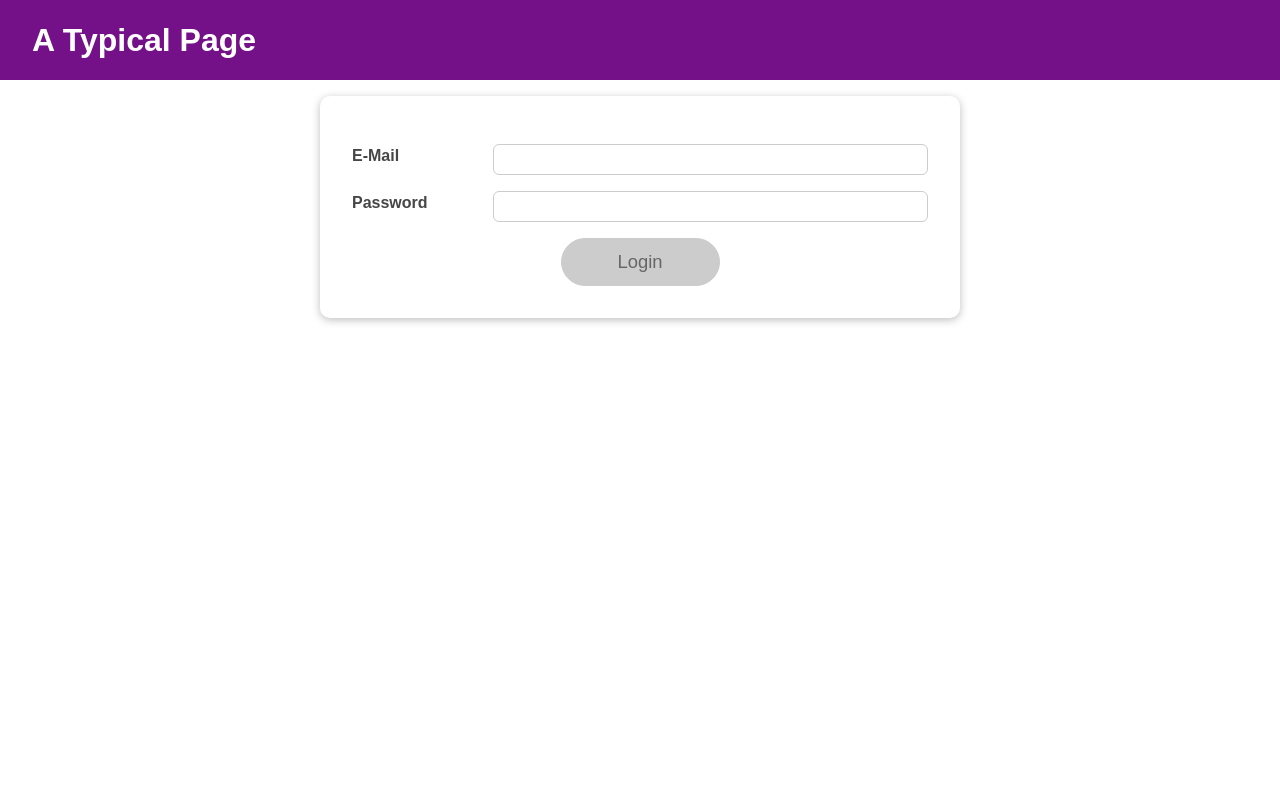
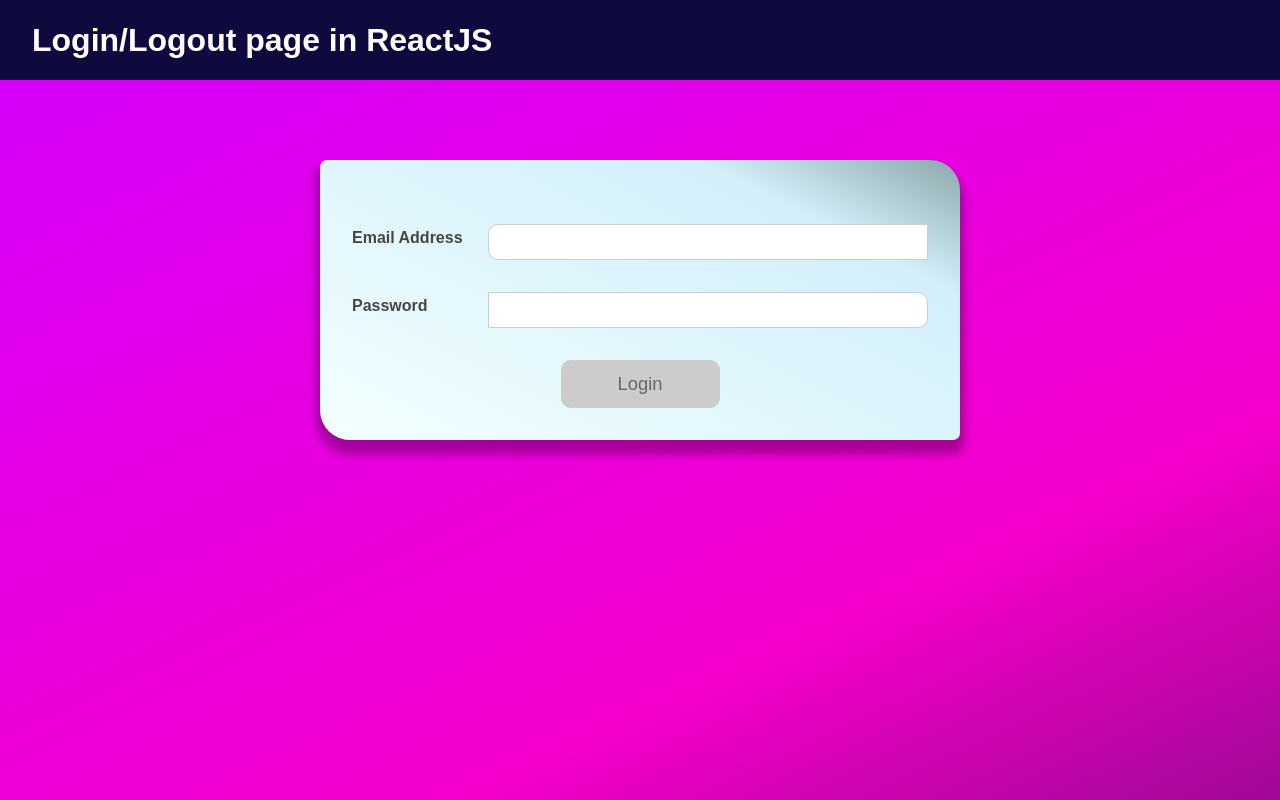
Before and after one commit to MatinT-SA/login-logout-react, a React (Create React App) app: page / in a window 1280 px wide. Shown: the top 800 px of the page. Built offline with nearby package versions, Linux system fonts and the light colour scheme.

Commit message:
adding some styles to it

```diff
--- a/public/index.html
+++ b/public/index.html
@@ -1,43 +1,20 @@
 <!DOCTYPE html>
 <html lang="en">
-  <head>
+
+<head>
     <meta charset="utf-8" />
     <link rel="icon" href="%PUBLIC_URL%/favicon.ico" />
     <meta name="viewport" content="width=device-width, initial-scale=1" />
     <meta name="theme-color" content="#000000" />
-    <meta
-      name="description"
-      content="Web site created using create-react-app"
-    />
+    <meta name="description" content="Web site created using create-react-app" />
     <link rel="apple-touch-icon" href="%PUBLIC_URL%/logo192.png" />
-    <!--
-      manifest.json provides metadata used when your web app is installed on a
-      user's mobile device or desktop. See https://developers.google.com/web/fundamentals/web-app-manifest/
-    -->
     <link rel="manifest" href="%PUBLIC_URL%/manifest.json" />
-    <!--
-      Notice the use of %PUBLIC_URL% in the tags above.
-      It will be replaced with the URL of the `public` folder during the build.
-      Only files inside the `public` folder can be referenced from the HTML.
+    <title>Login/LogOut in React</title>
+</head>
 
-      Unlike "/favicon.ico" or "favicon.ico", "%PUBLIC_URL%/favicon.ico" will
-      work correctly both with client-side routing and a non-root public URL.
-      Learn how to configure a non-root public URL by running `npm run build`.
-    -->
-    <title>React App</title>
-  </head>
-  <body>
+<body>
     <noscript>You need to enable JavaScript to run this app.</noscript>
     <div id="root"></div>
-    <!--
-      This HTML file is a template.
-      If you open it directly in the browser, you will see an empty page.
+</body>
 
-      You can add webfonts, meta tags, or analytics to this file.
-      The build step will place the bundled scripts into the <body> tag.
-
-      To begin the development, run `npm start` or `yarn start`.
-      To create a production bundle, use `npm run build` or `yarn build`.
-    -->
-  </body>
 </html>
--- a/src/components/Home/Home.js
+++ b/src/components/Home/Home.js
@@ -4,11 +4,11 @@
 import classes from './Home.module.css';
 
 const Home = (props) => {
-  return (
-    <Card className={classes.home}>
-      <h1>Welcome back!</h1>
-    </Card>
-  );
+    return (
+        <Card className={classes.home}>
+            <h1>You are logged in now.</h1>
+        </Card>
+    );
 };
 
 export default Home;
--- a/src/components/Login/Login.js
+++ b/src/components/Login/Login.js
@@ -44,11 +44,10 @@
         <Card className={classes.login}>
             <form onSubmit={submitHandler}>
                 <div
-          className={`${classes.control} ${
-            emailIsValid === false ? classes.invalid : ''
+                    className={`${classes.control} ${emailIsValid === false ? classes.invalid : ''
                         }`}
                 >
-          <label htmlFor="email">E-Mail</label>
+                    <label htmlFor="email">Email Address</label>
                     <input
                         type="email"
                         id="email"
@@ -58,8 +57,7 @@
                     />
                 </div>
                 <div
-          className={`${classes.control} ${
-            passwordIsValid === false ? classes.invalid : ''
+                    className={`${classes.control} ${passwordIsValid === false ? classes.invalid : ''
                         }`}
                 >
                     <label htmlFor="password">Password</label>
--- a/src/components/Login/Login.module.css
+++ b/src/components/Login/Login.module.css
@@ -6,7 +6,7 @@
 }
 
 .control {
-  margin: 1rem 0;
+    margin: 2rem 0;
     display: flex;
     align-items: stretch;
     flex-direction: column;
@@ -27,9 +27,17 @@
 .control input {
     flex: 3;
     font: inherit;
-  padding: 0.35rem 0.35rem;
-  border-radius: 6px;
+    padding: 0.5rem 1rem;
+    /* border-radius: 10px 5px; */
     border: 1px solid #ccc;
+}
+
+.control:nth-child(1) input {
+    border-radius: 10px 0 0 10px;
+}
+
+.control:nth-child(2) input {
+    border-radius: 0 10px 10px 0;
 }
 
 .control input:focus {
--- a/src/components/MainHeader/MainHeader.js
+++ b/src/components/MainHeader/MainHeader.js
@@ -4,12 +4,12 @@
 import classes from './MainHeader.module.css';
 
 const MainHeader = (props) => {
-  return (
-    <header className={classes['main-header']}>
-      <h1>A Typical Page</h1>
-      <Navigation isLoggedIn={props.isAuthenticated} onLogout={props.onLogout} />
-    </header>
-  );
+    return (
+        <header className={classes['main-header']}>
+            <h1>Login/Logout page in ReactJS</h1>
+            <Navigation isLoggedIn={props.isAuthenticated} onLogout={props.onLogout} />
+        </header>
+    );
 };
 
 export default MainHeader;
--- a/src/components/MainHeader/MainHeader.module.css
+++ b/src/components/MainHeader/MainHeader.module.css
@@ -7,7 +7,7 @@
     display: flex;
     justify-content: space-between;
     align-items: center;
-  background: #741188;
+    background: #0e0a3e;
     padding: 0 2rem;
 }
 
--- a/src/components/UI/Button/Button.module.css
+++ b/src/components/UI/Button/Button.module.css
@@ -6,7 +6,7 @@
     padding: 0.75rem 3.5rem;
     cursor: pointer;
     font-size: 1.15rem;
-  border-radius: 30px;
+    border-radius: 10px;
 }
 
 .button:hover,
--- a/src/components/UI/Card/Card.module.css
+++ b/src/components/UI/Card/Card.module.css
@@ -1,5 +1,21 @@
 .card {
-  background: white;
-  box-shadow: 0 2px 8px rgba(0, 0, 0, 0.26);
-  border-radius: 10px;
+    /* ff 3.6+ */
+    background: -moz-linear-gradient(27deg, rgba(243, 255, 255, 1) 0%, rgba(210, 239, 250, 1) 78%, rgba(139, 167, 170, 1) 100%);
+
+    /* safari 5.1+,chrome 10+ */
+    background: -webkit-linear-gradient(27deg, rgba(243, 255, 255, 1) 0%, rgba(210, 239, 250, 1) 78%, rgba(139, 167, 170, 1) 100%);
+
+    /* opera 11.10+ */
+    background: -o-linear-gradient(27deg, rgba(243, 255, 255, 1) 0%, rgba(210, 239, 250, 1) 78%, rgba(139, 167, 170, 1) 100%);
+
+    /* ie 6-9 */
+    filter: progid:DXImageTransform.Microsoft.gradient(startColorstr='#F3FFFF', endColorstr='#8BA7AA', GradientType=1);
+
+    /* ie 10+ */
+    background: -ms-linear-gradient(27deg, rgba(243, 255, 255, 1) 0%, rgba(210, 239, 250, 1) 78%, rgba(139, 167, 170, 1) 100%);
+
+    /* global 94%+ browsers support */
+    background: linear-gradient(27deg, rgba(243, 255, 255, 1) 0%, rgba(210, 239, 250, 1) 78%, rgba(139, 167, 170, 1) 100%);
+    box-shadow: 0 10px 10px 4px rgba(0, 0, 0, 0.3);
+    border-radius: 7px 30px;
 }
--- a/src/index.css
+++ b/src/index.css
@@ -1,16 +1,25 @@
 * {
-  box-sizing: border-box;
+    box-sizing: border-box;
+    margin: 0;
+    padding: 0;
 }
 
 html {
-  font-family: sans-serif;
-  background: #fff;
+    font-family: sans-serif;
 }
 
 body {
-  margin: 0;
+    height: 100vh;
+    overflow-y: hidden;
+
+    background: -moz-linear-gradient(155deg, rgba(212, 0, 255, 1) 0%, rgba(245, 0, 203, 1) 65%, rgba(125, 12, 127, 1) 100%);
+    background: -webkit-linear-gradient(155deg, rgba(212, 0, 255, 1) 0%, rgba(245, 0, 203, 1) 65%, rgba(125, 12, 127, 1) 100%);
+    background: -o-linear-gradient(155deg, rgba(212, 0, 255, 1) 0%, rgba(245, 0, 203, 1) 65%, rgba(125, 12, 127, 1) 100%);
+    filter: progid:DXImageTransform.Microsoft.gradient(startColorstr='#7D0C7F', endColorstr='#D400FF', GradientType=1);
+    background: -ms-linear-gradient(155deg, rgba(212, 0, 255, 1) 0%, rgba(245, 0, 203, 1) 65%, rgba(125, 12, 127, 1) 100%);
+    background: linear-gradient(155deg, rgba(212, 0, 255, 1) 0%, rgba(245, 0, 203, 1) 65%, rgba(125, 12, 127, 1) 100%);
 }
 
 main {
-  margin-top: 6rem;
+    margin-top: 10rem;
 }
```
Lines whose indentation alone changed are shown as unchanged.
